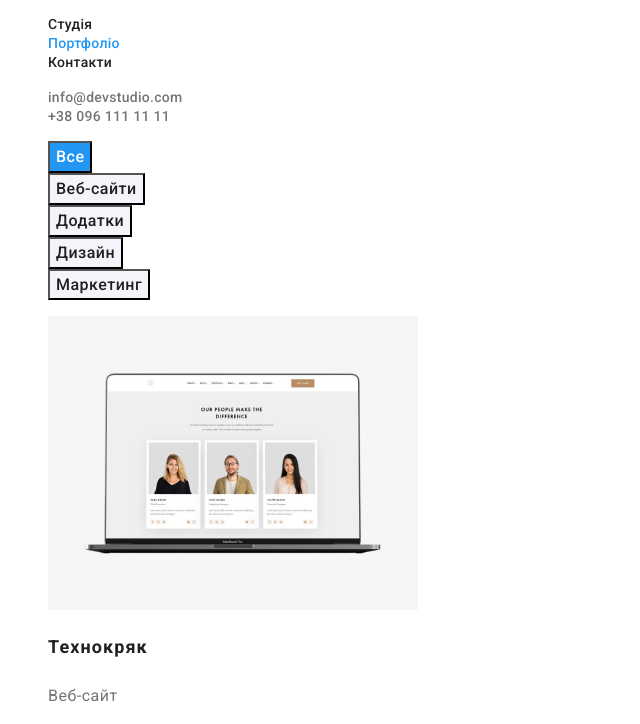
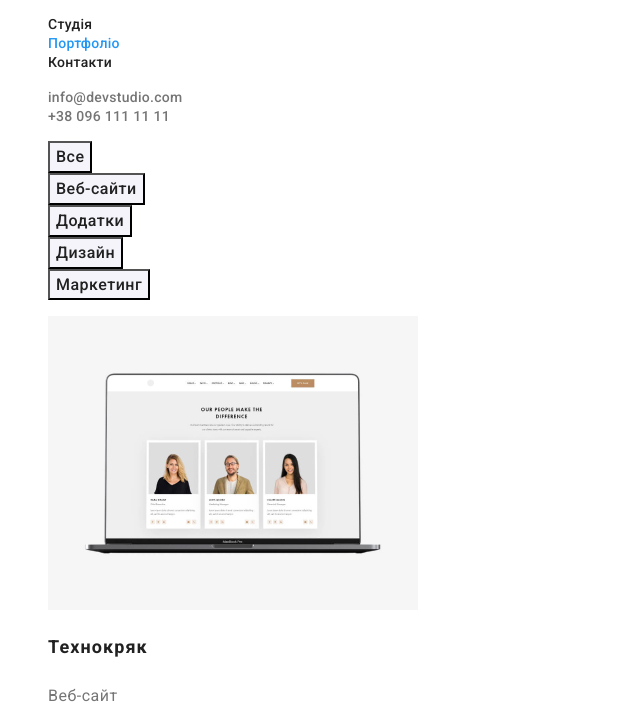
Before and after one commit to Bogdan-Yanish/goit-markup-hw-02, a plain HTML site: page portfolio.html in a window 1280 px wide. Shown: the part 41-765 px from the top of the page, without its empty margins (0-640 px from the left). Drawn offline with Linux system fonts and the light colour scheme.

Commit message:
Update styles.css

```diff
--- a/css/styles.css
+++ b/css/styles.css
@@ -213,11 +213,6 @@ li {
       color: var(--white-color);
     }
 
-    .active {
-      background-color: var(--accent-color);
-      color: var(--white-color);
-    }
-
     .portfolio-link {
       text-decoration: none;
     }
```
